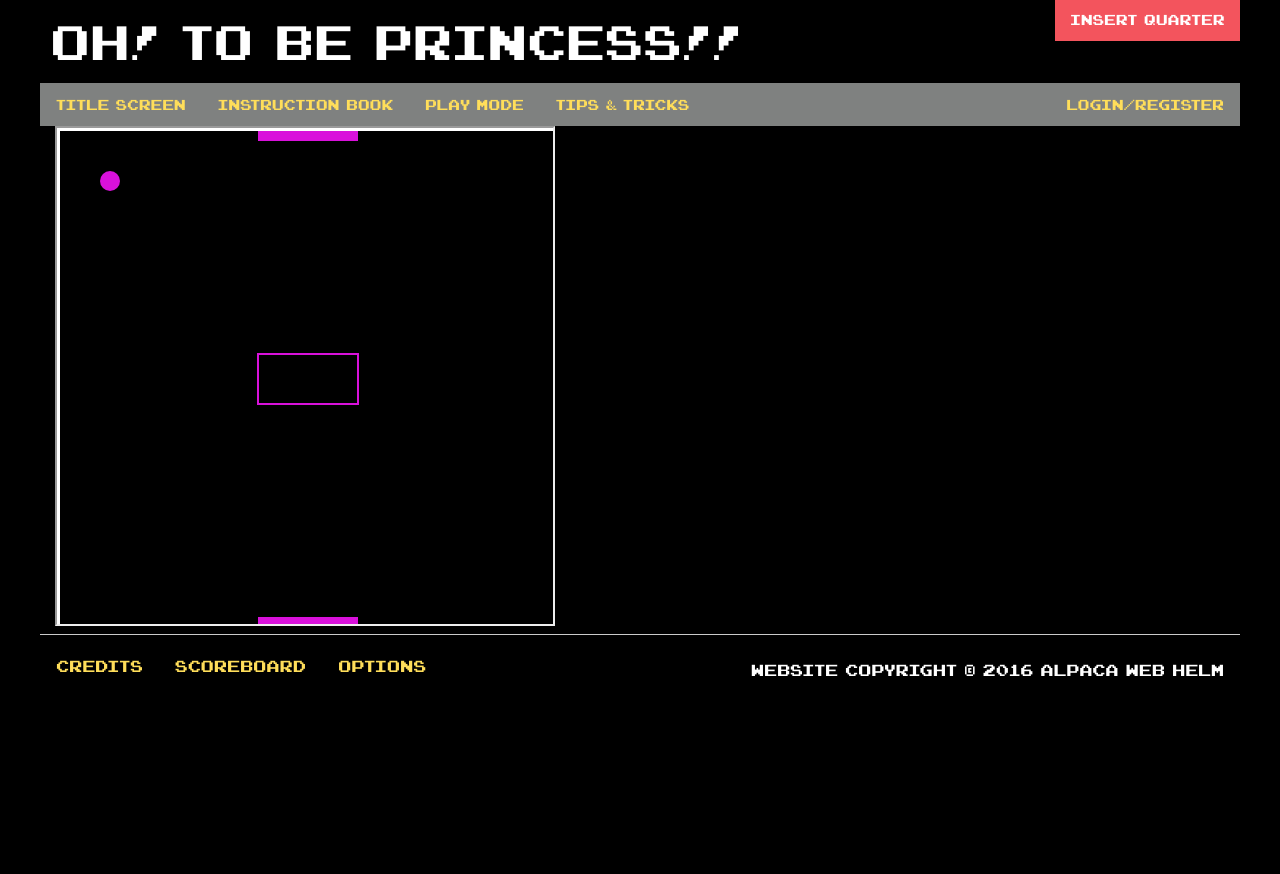
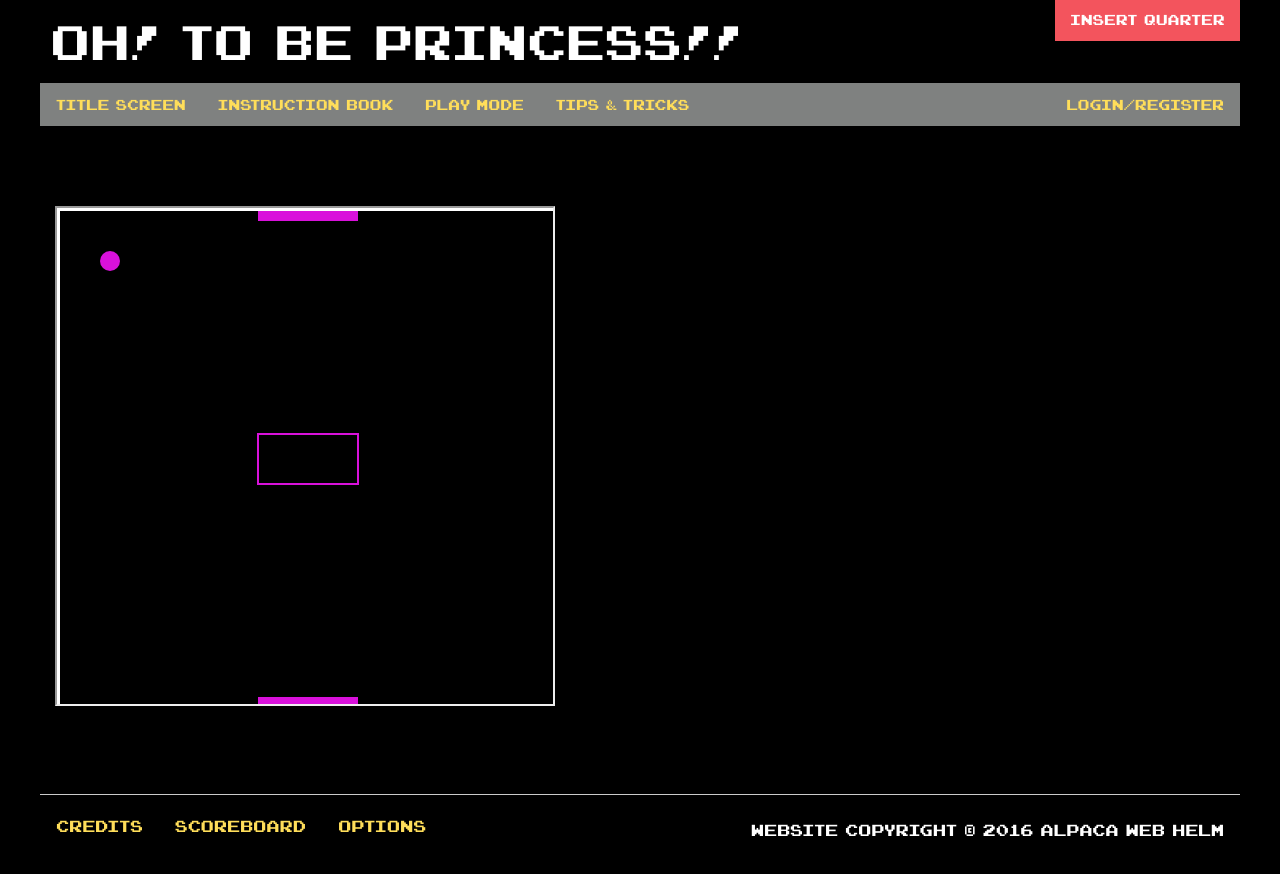
Before and after one commit to nadiaff/princess, a PHP site: page /pong.php in a window 1280 px wide. Before the commit the page ends 676 px from the top, so only its background shows below. Run offline with PHP 8.4, Linux system fonts and the light colour scheme.

Commit message:
Give iframe margins

```diff
--- a/css/app.css
+++ b/css/app.css
@@ -349,6 +349,8 @@ a.ui-button:active,
 
 /* Game Area Styles */
 iframe {
+	margin-top:5em;
+	margin-bottom:5em;
 	height:500px;
 	width:500px;
 }
```
